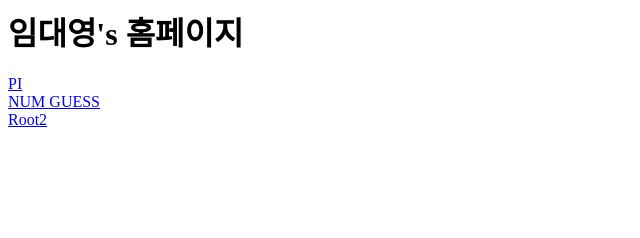
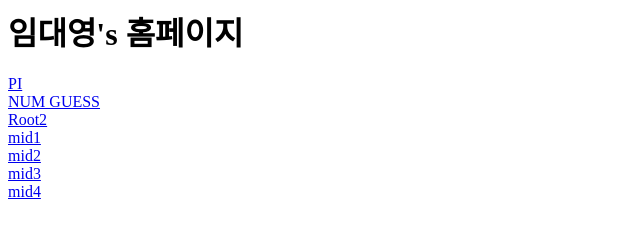
Before and after one commit to PoLyBear2/disc2022, a plain HTML site: page index.html in a window 1280 px wide. Shown: the whole page, without its empty margins (0-640 px from the left). Drawn offline with Linux system fonts and the light colour scheme.

Commit message:
Update index.html

```diff
--- a/index.html
+++ b/index.html
@@ -10,5 +10,9 @@
     <a href = "pi.html">PI</a><br>
     <a href="numguess4.html">NUM GUESS</a><br>
     <a href = "root2.html">Root2</a><br>
+    <a href = "1.html">mid1</a><br>
+    <a href = "2.html">mid2</a><br>
+    <a href = "3.html">mid3</a><br>
+    <a href = "4.html">mid4</a><br>
   </body>
 </html>
```
